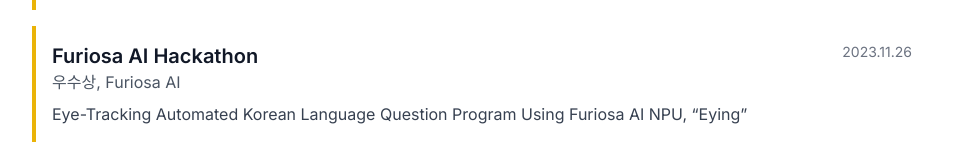
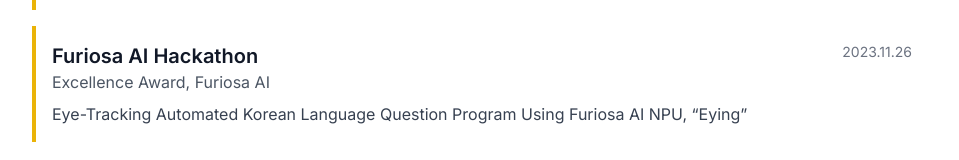
Before and after one commit to mingun0112/portfolio, a Next.js app: page / in a window 1280 px wide. Shown: the part 3414-3574 px from the top of the page, without its empty margins (160-1119 px from the left). Built offline with nearby package versions, Linux system fonts and the light colour scheme.

Commit message:
edit profile

```diff
--- a/app/page.tsx
+++ b/app/page.tsx
@@ -384,7 +384,7 @@
           </Item>
           <Item
             title="Furiosa AI Hackathon"
-            subtitle="우수상, Furiosa AI"
+            subtitle="Excellence Award, Furiosa AI"
             rightContent={{
               top: "",
               bottom: "2023.11.26"
```
